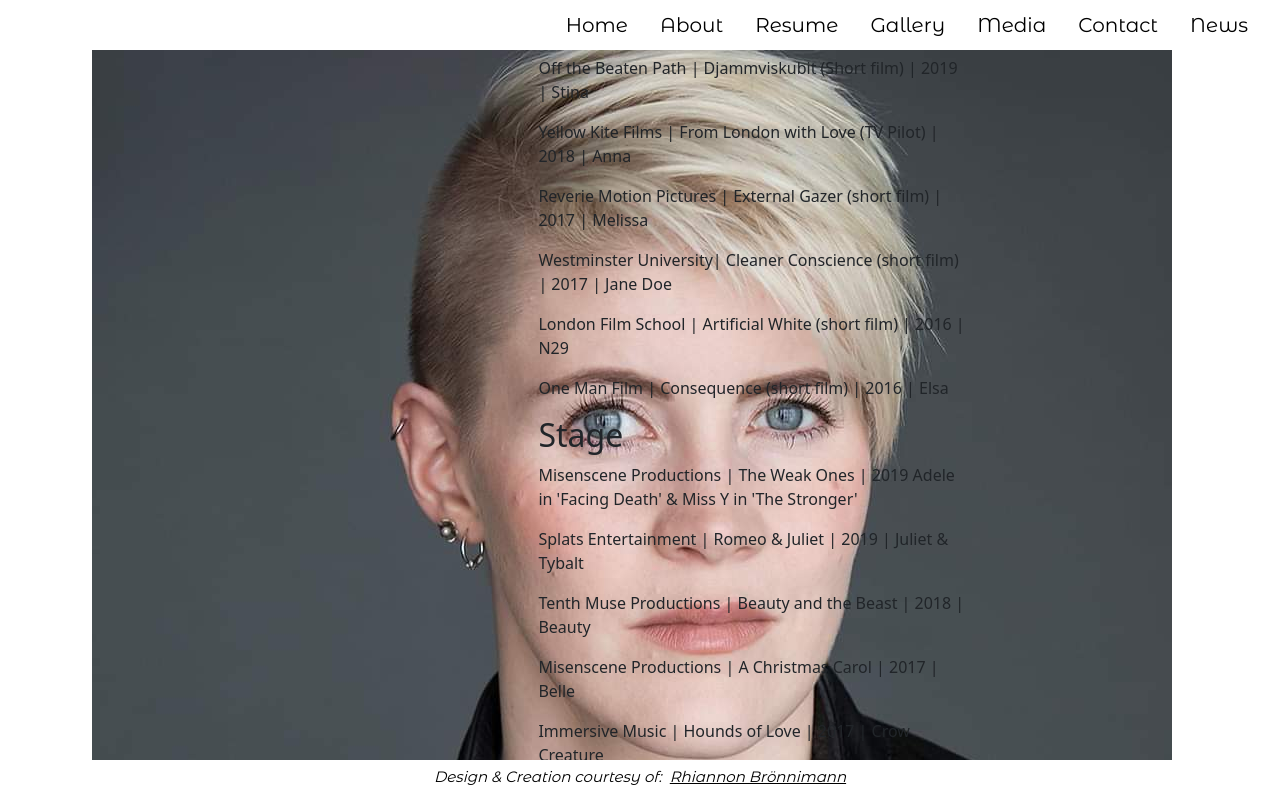
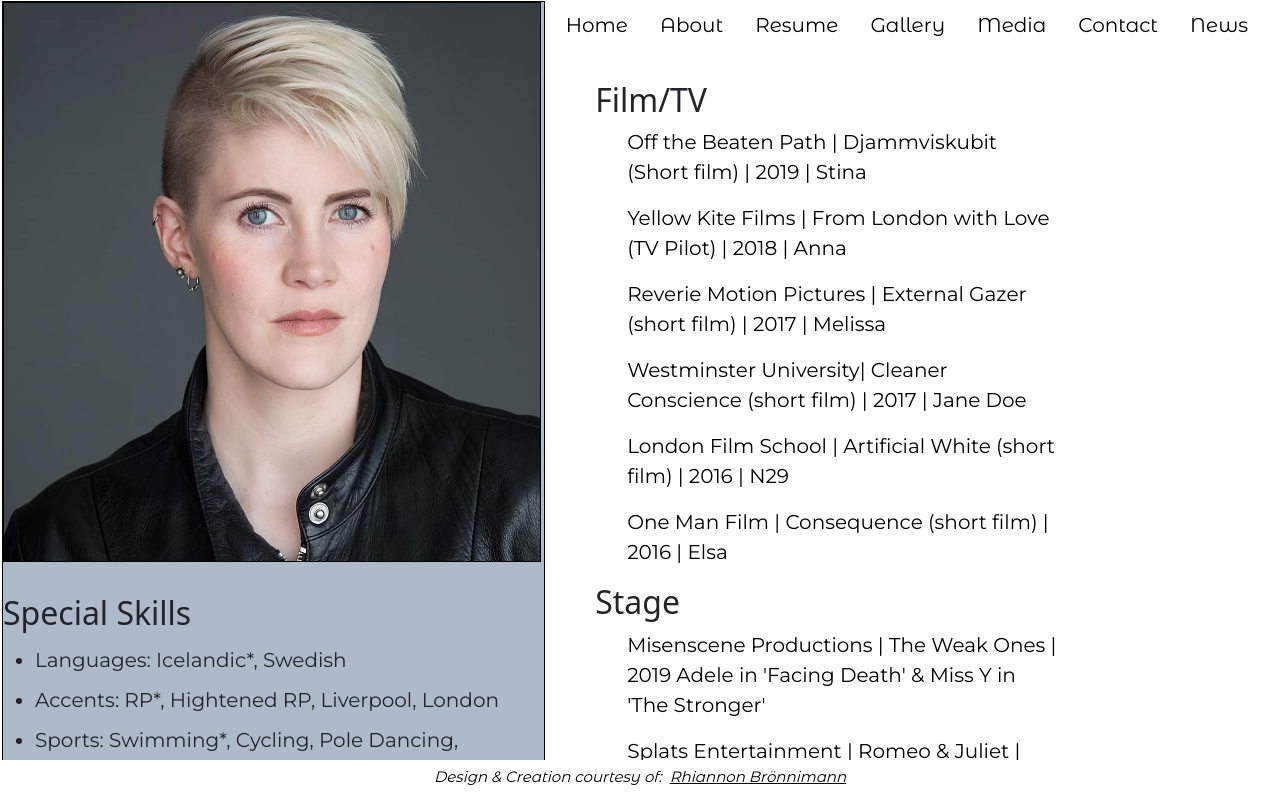
Before and after one commit to Rhibro/karens-portfolio, a React (Create React App) app: page /resume in a window 1280 px wide. Shown: the top 798 px of the page. Built offline with nearby package versions, Linux system fonts and the light colour scheme.

Commit message:
working on resume layout

```diff
--- a/src/components/Resume.js
+++ b/src/components/Resume.js
@@ -5,6 +5,7 @@ const Resume = () => {
 return (
     <div className="resumeBody">
         <div className="columnR">
+            <div className="imgInfoBox">
             <img className="resumeimg" src={resumeImg} alt="Karen in a black leather jacket looking serious"></img>
             <h2 className="resumeTiltles">
                 Special Skills
@@ -40,8 +41,10 @@ return (
                 <p className="resumeItems">
                     The Kogan Academy of Dramatic Arts | BA (Hons Acting) | 2012-2015
                 </p>
+                </div>
         </div>
         <div className="columnR">
+        <div className="resumeInfoBox">
         <h2 className="resumeTiltles">
             Film/TV
         </h2>
@@ -98,6 +101,7 @@ return (
                 Localove | Localove app online | 2017 | Lead Actress
             </p>
         </div>
+        </div>
     </div>
 )
 
--- a/src/index.css
+++ b/src/index.css
@@ -141,14 +141,69 @@ background-image: url(/src/images/karen.jpg);
 
 .columnR {
   float: left;
-  width: 40%;
-  padding: 10px;
+  width: 41.5%;
+  padding: 0px;
+  margin-top: 1px;
+
 }
 
 .resumeBody:after {
   content: "";
   display: table;
   clear: both;
+}
+
+.imgInfoBox {
+  position: relative;
+  margin-left: -80px;
+  display: flex;
+  flex-direction: column;
+  background-color: #ADBAC9;
+  border: 1px solid black;
+  min-height: 100%;
+
+}
+
+.resumeimg {
+  width: 42vw;
+  height: 70vh;
+  border: 1px solid black;
+  margin-bottom: 2rem;
+}
+
+.resumeInfoBox {
+  margin-top: 80px;
+  min-height: 100%;
+  margin-left: 50px;
+  width: 100%;
+}
+
+.resumeTitles {
+  font-family: 'Roboto';
+  font-style: normal;
+  font-weight: 500;
+  font-size: 40px;
+  line-height: 45px;
+  color: #000000;
+  margin-left: 2rem;
+}
+
+.listIr {
+  font-family: 'Montserrat';
+  font-style: normal;
+  font-weight: 500;
+  font-size: 20px;
+  line-height: 40px;
+}
+
+.resumeItems {
+  font-family: 'Montserrat';
+  font-style: normal;
+  font-weight: 400;
+  font-size: 20px;
+  line-height: 30px;
+  color: #000000;
+  margin-left: 2rem;
 }
 
 /* Gallery Styles */
```
